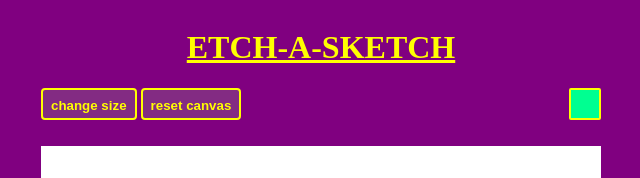
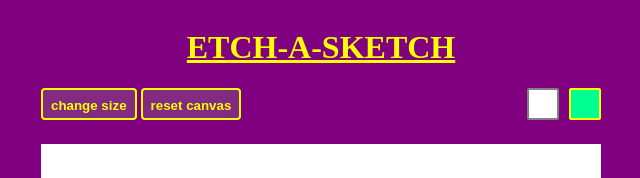
Before and after one commit to GrayMigii/etch-a-sketch, a plain HTML site: page index.html in a window 1280 px wide. Shown: the top 178 px of the page, without its empty margins (319-959 px from the left). Drawn offline with Linux system fonts and the light colour scheme.

Commit message:
added the eraser section

```diff
--- a/index.html
+++ b/index.html
@@ -15,6 +15,7 @@
         <button class="reset">reset canvas</button>
       </div>
       <div class="color-container">
+        <div id="eraser"></div>
         <input type="color" id="color-picker" value="#00FF91" />
       </div>
     </div>
--- a/style.css
+++ b/style.css
@@ -29,6 +29,11 @@ h1 {
     margin-right: auto;
 }
 
+.color-container {
+    display: flex;
+    gap: 10px;
+}
+
 .buttons-container > button {
     height: 32px;
     border: 2px solid yellow;
@@ -40,9 +45,11 @@ h1 {
 }
 
 #color-picker {
-    border: 2px solid yellow;
     padding: 0%;
     border-radius: 2px;
+    border-width: 2px;
+    border-style: solid;
+    border-color: yellow;
 }
 
 input[type="color"] {
@@ -58,3 +65,13 @@ input[type="color"]::-webkit-color-swatch-wrapper {
 input[type="color"]::-webkit-color-swatch {
     border: none;
 }
+
+#eraser {
+    height: 28px;
+    width: 28px;
+    background-color: white;
+    border-radius: 2px;
+    border-width: 2px;
+    border-style: solid;
+    border-color: gray;
+}
```
